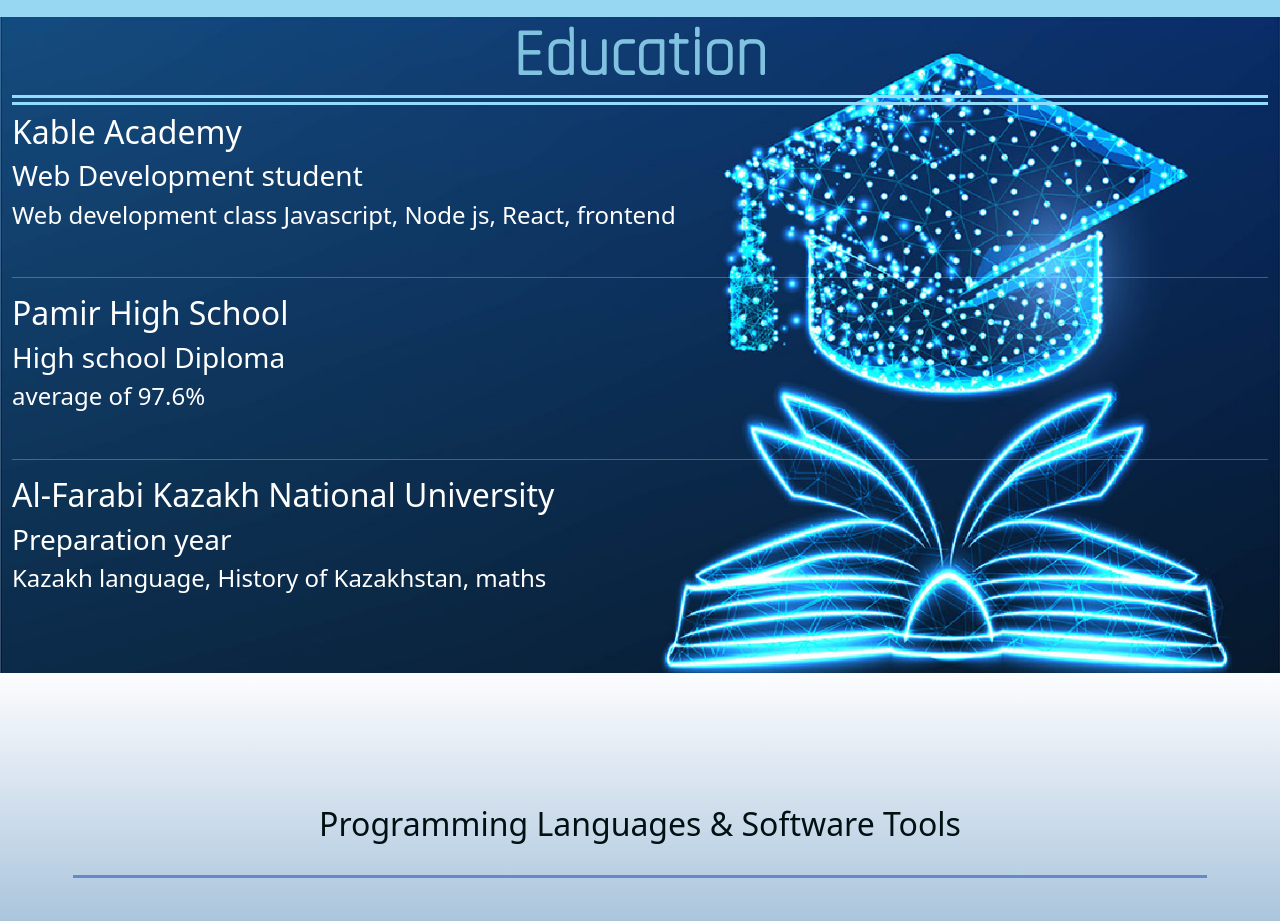
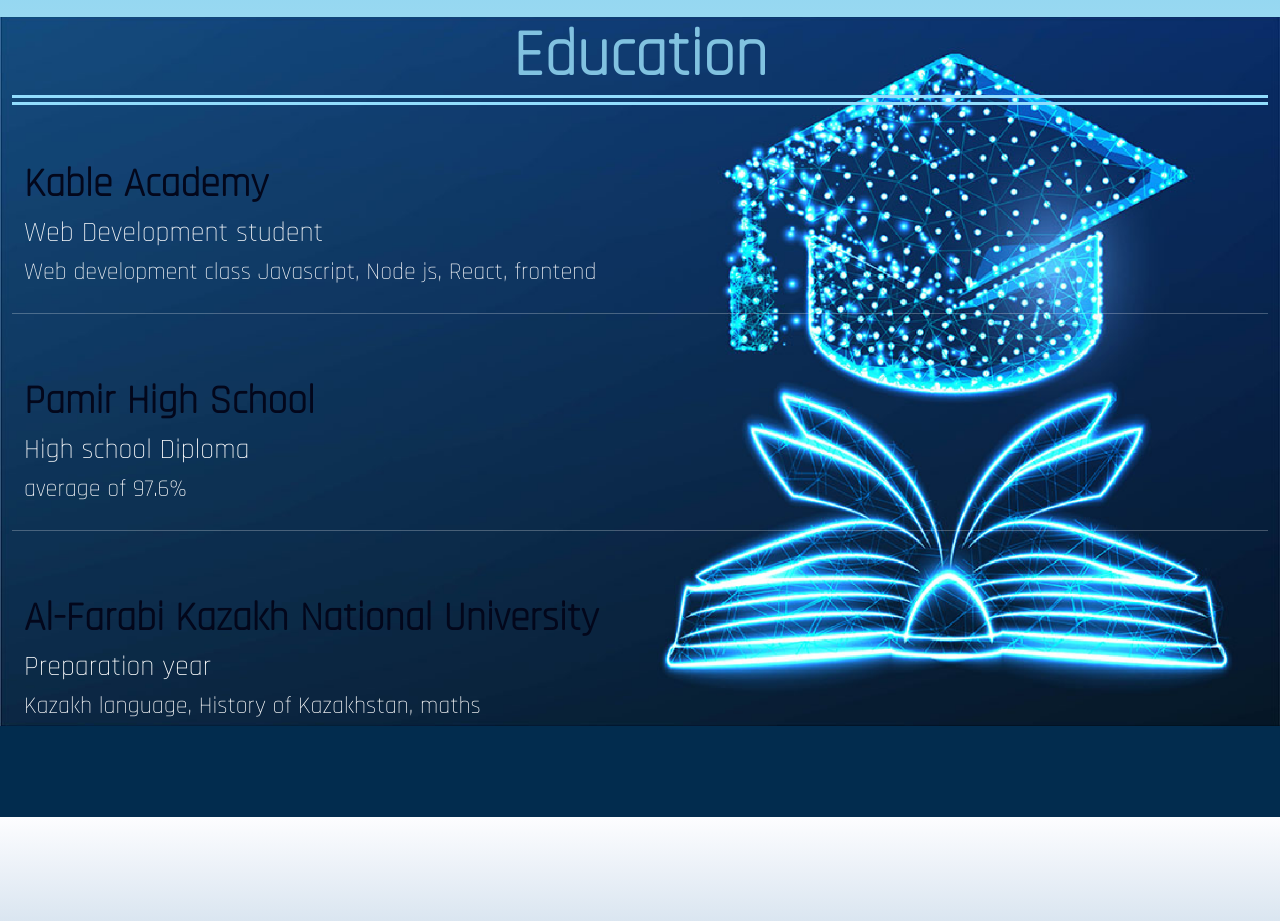
Before and after one commit to habil-tabesh/Portfolio, a plain HTML site: page index.html in a window 1280 px wide. Shown: the part 2428-3349 px from the top of the page. Drawn offline with nearby package versions, Linux system fonts and the light colour scheme.

Commit message:
Education Part edited

```diff
--- a/index.html
+++ b/index.html
@@ -188,26 +188,34 @@
   <!-- Education -->
   <div id="education-part"></div>
 
-  <div id="Education" style="color:white; " class="container-fluid bg-transparent">
+  <div id="Education" style="color:white; " class="container-fluid bg-transparent display:flex;">
 
     <h1 style="border-bottom:10px double rgb(146, 221, 253) !important;font-family: 'Rajdhani', sans-serif; font-weight:bold; color:#81c2e0 ">Education</h1>
-    <h2>  Kable Academy</h2>
+    <div class="container-fluid py-5" style="font-family:'Rajdhani', sans-serif; height:20vh; justify-content:center; color:#f4f6f9">
+      <h2 style=" font-size:40px; font-weight: bold; color:#03071b">  Kable Academy</h2>
 
       <h3>Web Development student</h3>
          <h4>Web development class
              Javascript, Node js, React, frontend</h4>
+            </div>
+
 
     <br>
     <hr>
+<div class="container-fluid py-5" style=" font-family:'Rajdhani', sans-serif; height:20vh; justify-content:center">
+  <h2 style=" font-size:40px; font-weight: bold; color:#03071b">Pamir High School</h2>
+        <h3 >High school Diploma</h3>
+           <h4 >average of 97.6%</h4>
+          </div>
 
-    <h2>Pamir High School</h2>
-        <h3>High school Diploma</h3>
-           <h4>average of 97.6%</h4>
     <br>
     <hr>
-    <h2>Al-Farabi Kazakh National University</h2>
+    <div class="container-fluid py-5" style="font-family:'Rajdhani', sans-serif; height:20vh; justify-content:center">
+       <h2 style=" font-size:40px; font-weight: bold; color:#03071b">Al-Farabi Kazakh National University</h2>
         <h3>Preparation year</h3>
            <h4>Kazakh language, History of Kazakhstan, maths</h4>
+          </div>
+
     <br >
     <br>
     <br >
--- a/style.css
+++ b/style.css
@@ -364,6 +364,7 @@ body {
   background-image: transparent;
   background-size: 100%;
   background-repeat: no-repeat;
+  height: 100vh;
 }
 
 
```
